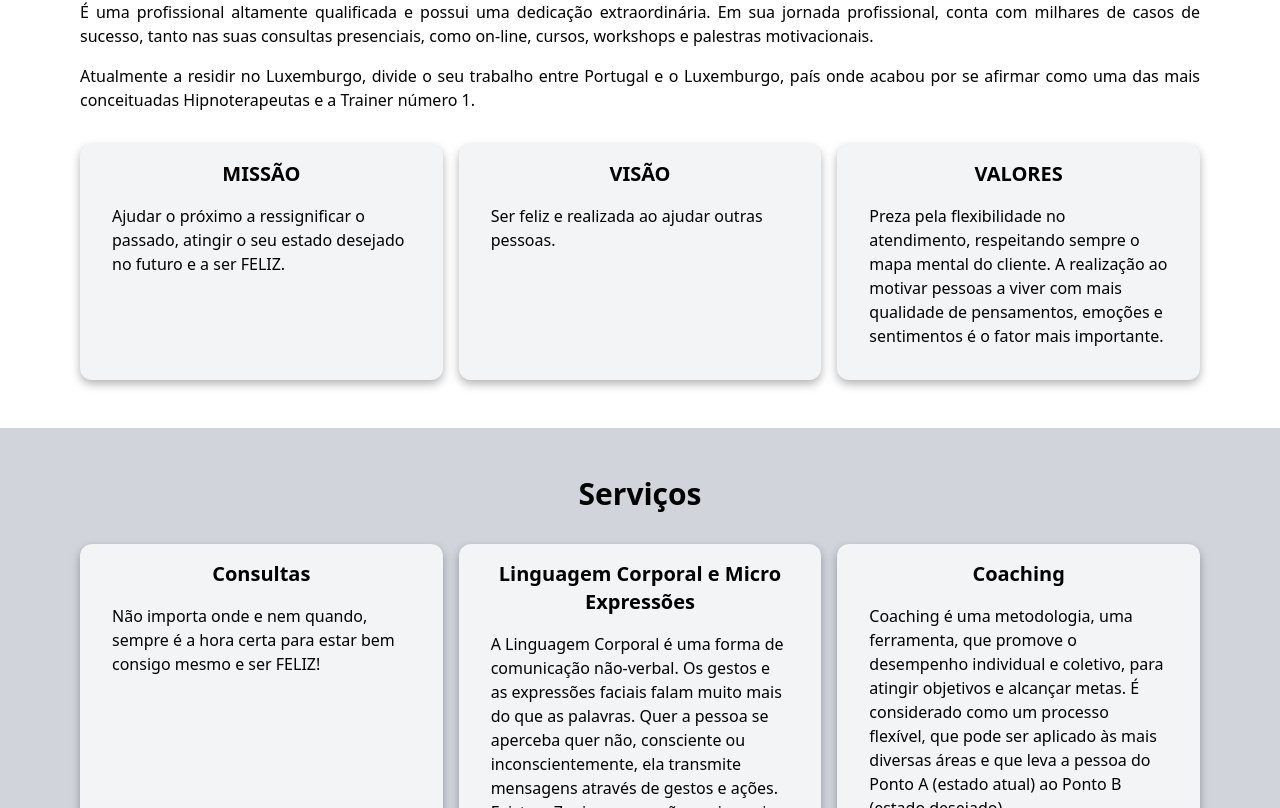
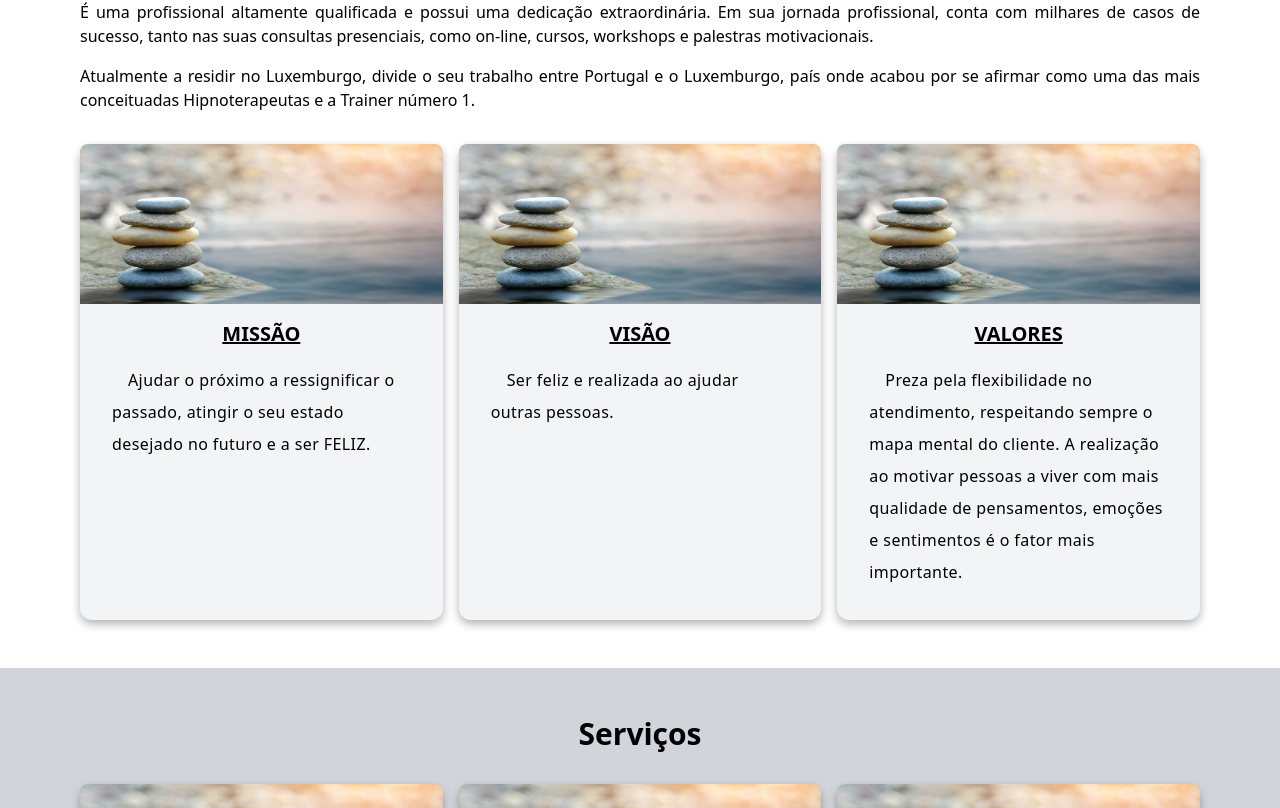
Before and after one commit to diogobcondeco/sb-website, a React (Create React App) app: page / in a window 1280 px wide. Shown: the part 812-1620 px from the top of the page. Built offline with nearby package versions, Linux system fonts and the light colour scheme.

Commit message:
cards improvement

```diff
--- a/src/components/Card/Card.tsx
+++ b/src/components/Card/Card.tsx
@@ -1,18 +1,22 @@
 import React from 'react';
 import '../../App.scss';
+import image from '../../assets/images/banner.jpg';
 
 interface Props {
   title: string
   description: string[]
 }
 
-const Card = ({title, description}: Props) => {
+const Card = ({ title, description }: Props) => {
   return (
-    <div className='flex flex-col p-4 rounded-xl min-w-[33%] cardShadow bg-gray-100'>
-      <div className='text-center text-xl font-bold'>{title}</div>
-      <div className='m-4'>{description.map((item, key) => {
-        return <div key={key}>{item}</div>
-      })}</div>
+    <div className='flex flex-col rounded-xl cardShadow bg-gray-100'>
+      <img className='h-40 rounded-t-lg rounded-s-none' src={image} alt='placeholder' />
+      <div className='p-4'>
+        <div className='text-center text-xl font-bold underline'>{title}</div>
+        <div className='m-4 indent-4 leading-8 tracking-wide'>{description.map((item, key) => {
+          return <div key={key}>{item}</div>
+        })}</div>
+      </div>
     </div>
   )
 };
```
